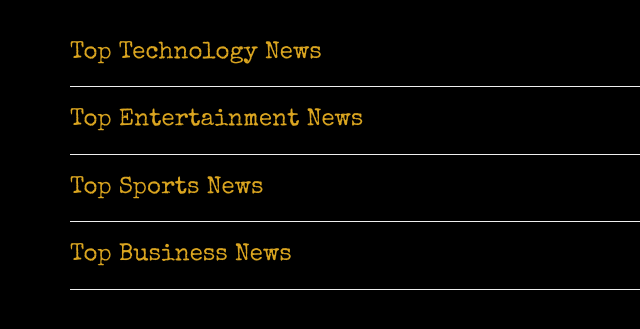
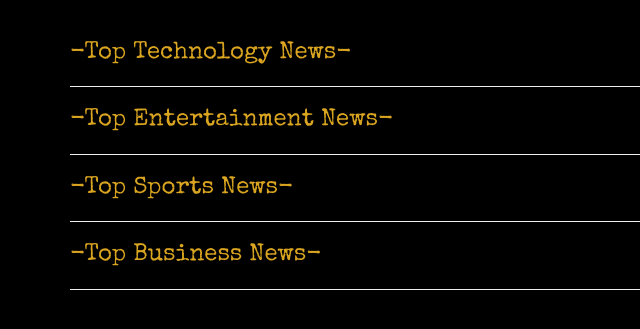
Before and after one commit to RisperAkinyi/NewsHighlight, a Flask app: template app/templates/index.html in a window 1280 px wide. Shown: the part 52-381 px from the top of the page, without its empty margins (0-640 px from the left). Run offline with Flask 2, Linux system fonts and the light colour scheme; the template is opened without the code that fills it, so the values that code supplies are empty; some libraries are stand-ins or nearby versions.

```diff
--- a/app/templates/index.html
+++ b/app/templates/index.html
@@ -6,21 +6,21 @@
 
     <!-- Technology News Section  -->
 
-    <h3 id="technology" style="color:goldenrod;"> Top Technology News </h3>
+    <h3 id="technology" style="color:goldenrod;"> -Top Technology News- </h3>
     <hr> {{ macro.displaySourceList(technology_sources)}}
 
     <!-- Entertainment News Section  -->
 
-    <h3 id="entertainment"style="color:goldenrod;"> Top Entertainment News </h3>
+    <h3 id="entertainment"style="color:goldenrod;"> -Top Entertainment News- </h3>
     <hr> {{ macro.displaySourceList(entertainment_sources)}}
 
     <!-- Top Sports News Section  -->
 
-    <h3 id="sports"style="color:goldenrod;"> Top Sports News </h3>
+    <h3 id="sports"style="color:goldenrod;"> -Top Sports News- </h3>
     <hr> {{ macro.displaySourceList(sports_sources)}}
 
     <!-- Business News Section  -->
-    <h3 id="business"style="color:goldenrod;"> Top Business News </h3>
+    <h3 id="business"style="color:goldenrod;"> -Top Business News- </h3>
     <hr> {{ macro.displaySourceList(sources)}}
 
 
```
